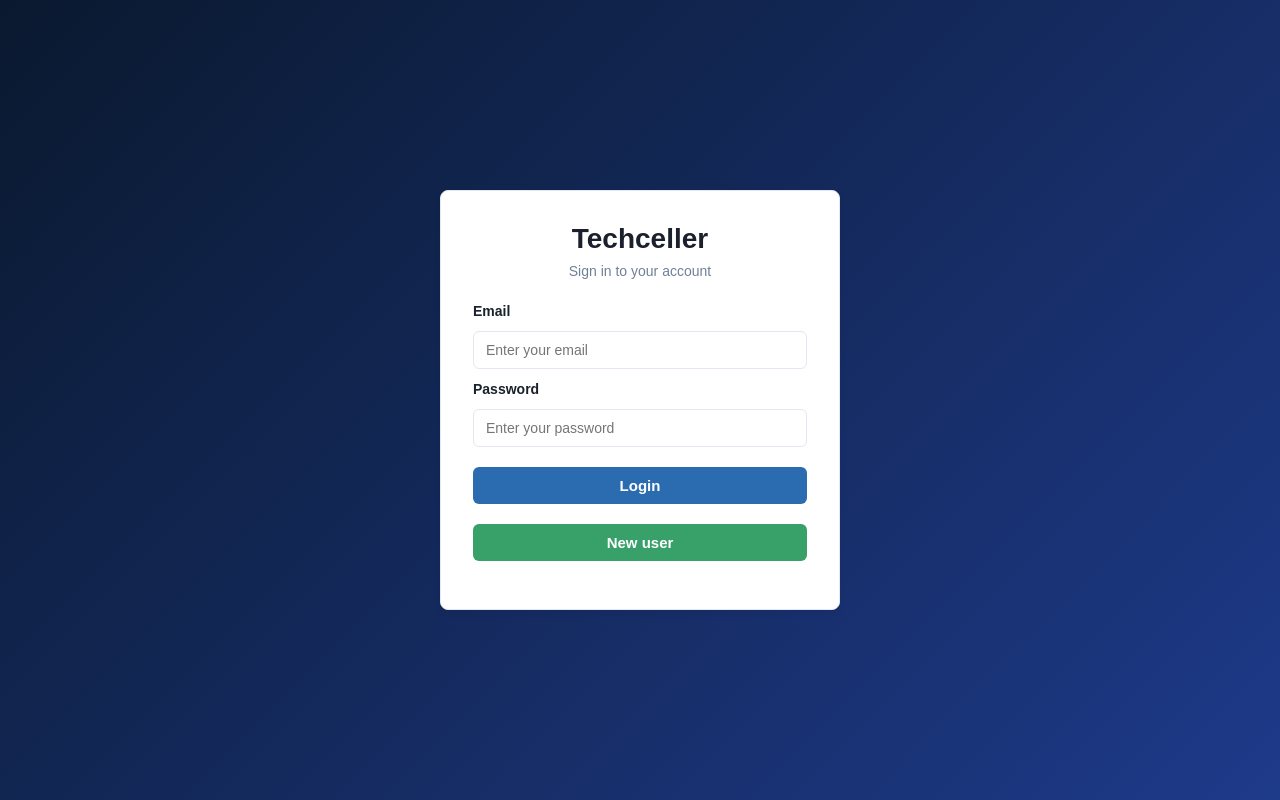
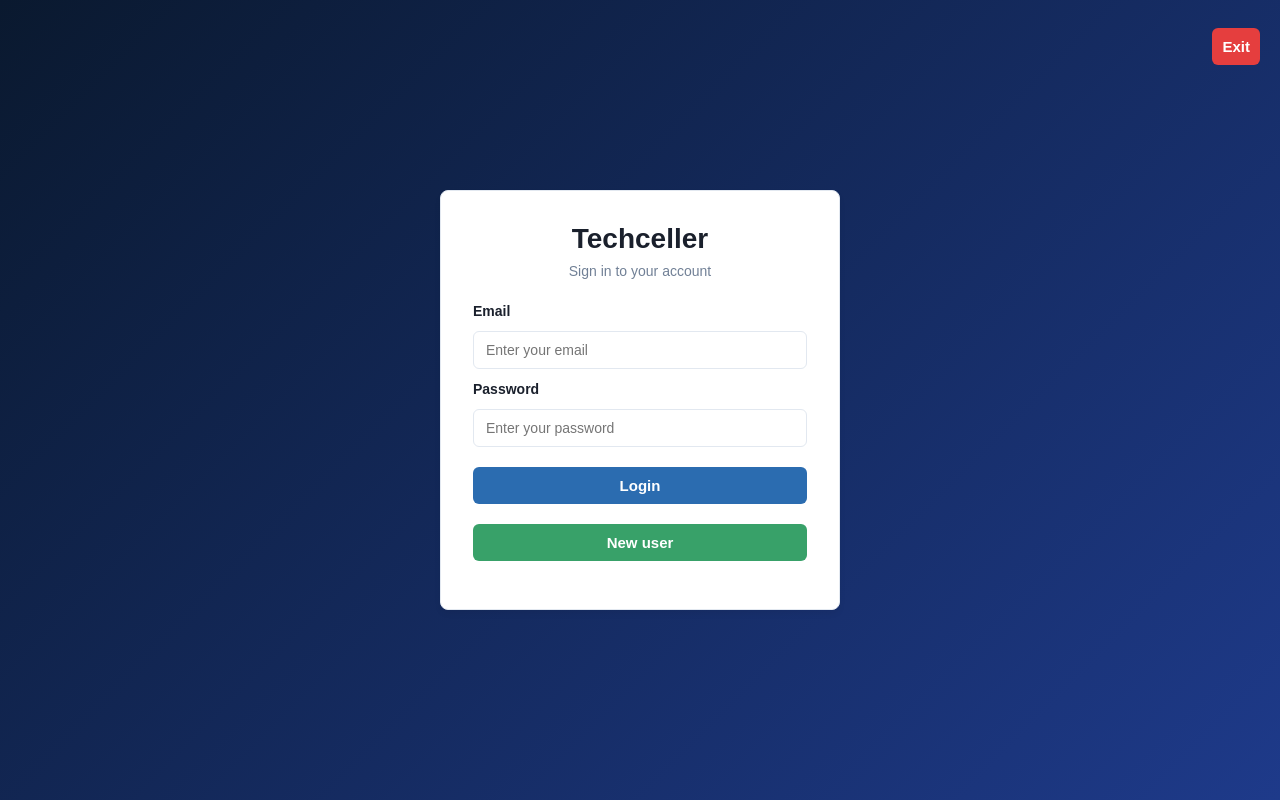
Before and after one commit to adithyansrajeev14-bot/Techceller-git, a plain HTML site: page index.html in a window 1280 px wide. Drawn offline with Linux system fonts and the light colour scheme.

Commit message:
exit button

```diff
--- a/index.html
+++ b/index.html
@@ -22,6 +22,7 @@
     </form>
     <p id="status-message" class="status-message"></p>
   </main>
+  <button type="button" id="exit-btn" class="btn-red exit-btn">Exit</button>
   <script src="script.js"></script>
 </body>
 </html>
--- a/style.css
+++ b/style.css
@@ -8,6 +8,7 @@
   --primary-hover: #2c5282;
   --btn-text: #ffffff;
   --error-color: #e53e3e;
+  --error-hover: #c53030;
   --success-color: #38a169;
   --success-hover: #2f855a;
 }
@@ -99,6 +100,20 @@
   background-color: var(--success-hover);
 }
 
+.btn-red {
+  background-color: var(--error-color);
+}
+
+.btn-red:hover {
+  background-color: var(--error-hover);
+}
+
+.exit-btn {
+  position: fixed;
+  top: 20px;
+  right: 20px;
+}
+
 .status-message {
   margin-top: 16px;
   font-size: 14px;
```
